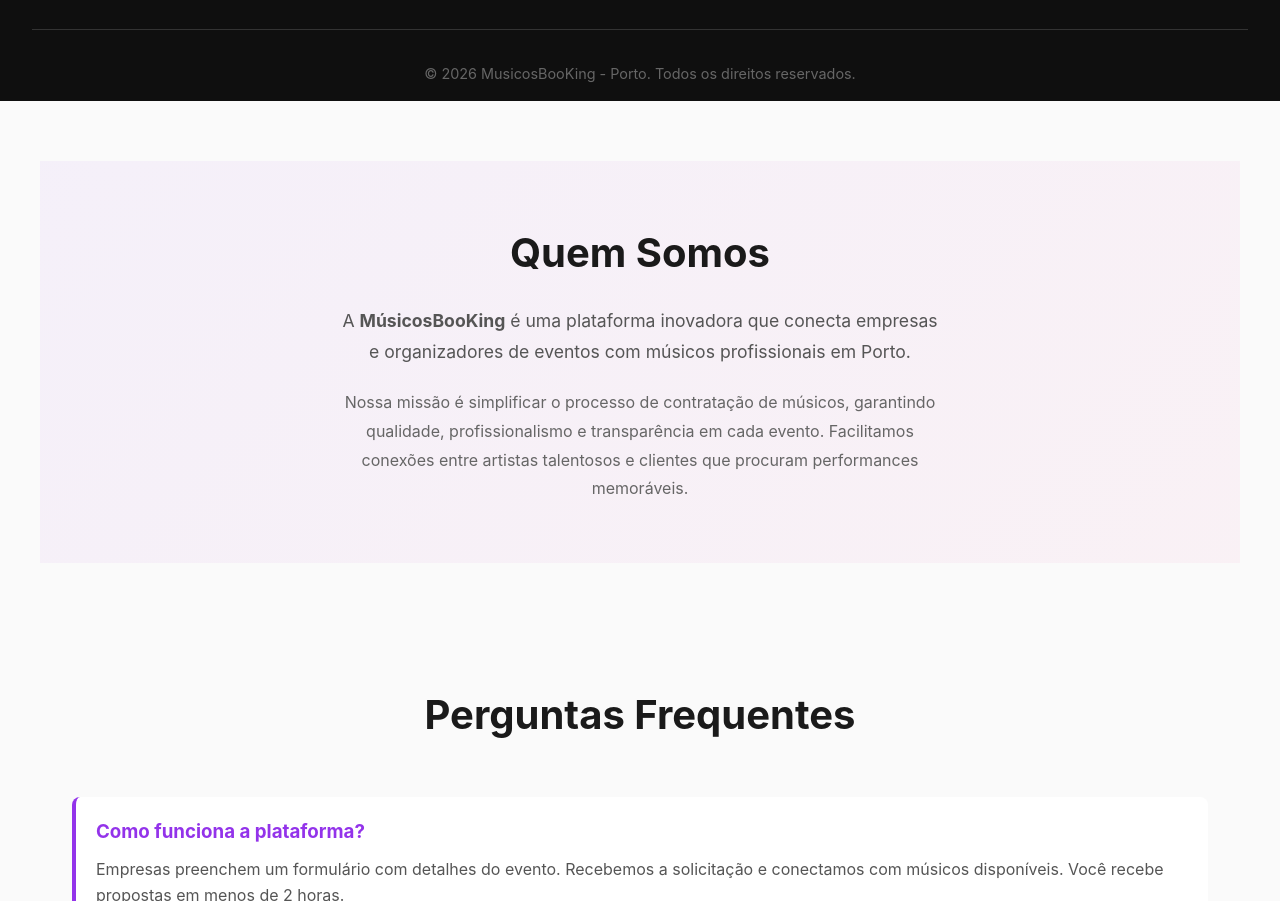
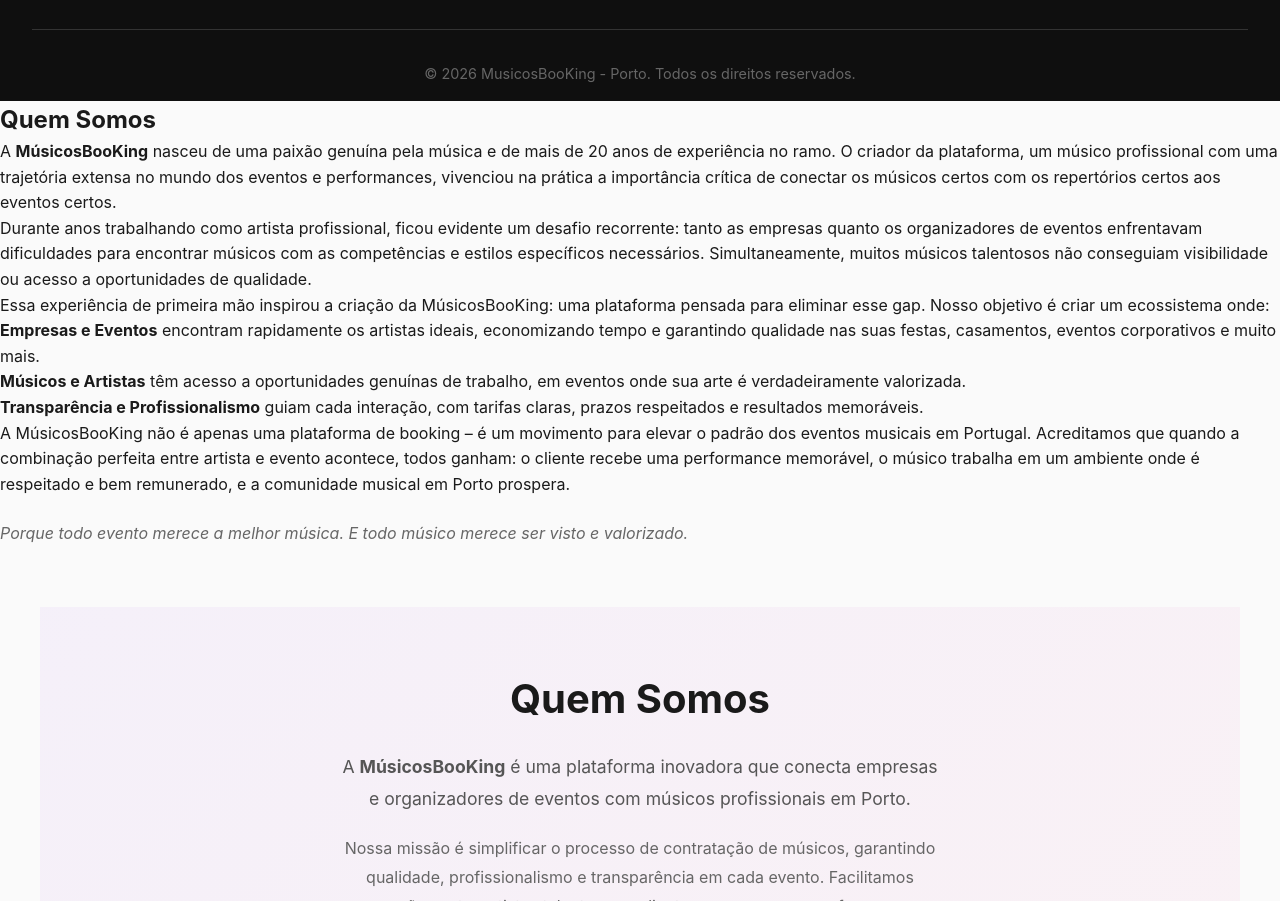
Before and after one commit to Dba66369/musicosbooking, a plain HTML site: page index.html in a window 1280 px wide. Shown: the part 4662-5563 px from the top of the page. Drawn offline with Linux system fonts and the light colour scheme.

Commit message:
Add 'Quem Somos' (About Us) section with professional background story

```diff
--- a/index.html
+++ b/index.html
@@ -628,6 +628,26 @@
 </script>
 
     <!-- ===== SECÇÃO: QUEM SOMOS ===== -->
+	<section id="quem-somos" class="section">
+    <div class="container">
+        <h2>Quem Somos</h2>
+        <p>A <strong>MúsicosBooKing</strong> nasceu de uma paixão genuína pela música e de mais de 20 anos de experiência no ramo. O criador da plataforma, um músico profissional com uma trajetória extensa no mundo dos eventos e performances, vivenciou na prática a importância crítica de conectar os músicos certos com os repertórios certos aos eventos certos.</p>
+
+        <p>Durante anos trabalhando como artista profissional, ficou evidente um desafio recorrente: tanto as empresas quanto os organizadores de eventos enfrentavam dificuldades para encontrar músicos com as competências e estilos específicos necessários. Simultaneamente, muitos músicos talentosos não conseguiam visibilidade ou acesso a oportunidades de qualidade.</p>
+
+        <p>Essa experiência de primeira mão inspirou a criação da MúsicosBooKing: uma plataforma pensada para eliminar esse gap. Nosso objetivo é criar um ecossistema onde:</p>
+
+        <ul>
+            <li><strong>Empresas e Eventos</strong> encontram rapidamente os artistas ideais, economizando tempo e garantindo qualidade nas suas festas, casamentos, eventos corporativos e muito mais.</li>
+            <li><strong>Músicos e Artistas</strong> têm acesso a oportunidades genuínas de trabalho, em eventos onde sua arte é verdadeiramente valorizada.</li>
+            <li><strong>Transparência e Profissionalismo</strong> guiam cada interação, com tarifas claras, prazos respeitados e resultados memoráveis.</li>
+        </ul>
+
+        <p>A MúsicosBooKing não é apenas uma plataforma de booking – é um movimento para elevar o padrão dos eventos musicais em Portugal. Acreditamos que quando a combinação perfeita entre artista e evento acontece, todos ganham: o cliente recebe uma performance memorável, o músico trabalha em um ambiente onde é respeitado e bem remunerado, e a comunidade musical em Porto prospera.</p>
+
+        <p style="margin-top: 1.5rem; font-style: italic; color: #666;">Porque todo evento merece a melhor música. E todo músico merece ser visto e valorizado.</p>
+    </div>
+</section>
 <section id="quem-somos" style="padding: 60px 2rem; background: linear-gradient(135deg, rgba(147, 51, 234, 0.05) 0%, rgba(236, 72, 153, 0.05) 100%); max-width: 1200px; margin: 60px auto;">
   <div style="max-width: 600px; margin: 0 auto; text-align: center;">
     <h2 style="font-size: 2.5rem; margin-bottom: 20px; color: #1a1a1a;">Quem Somos</h2>
```
